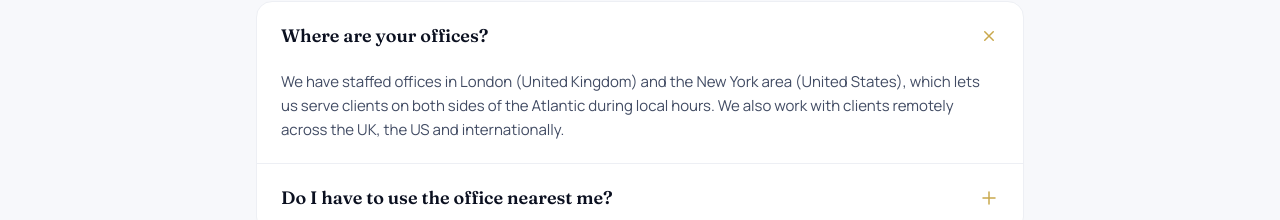
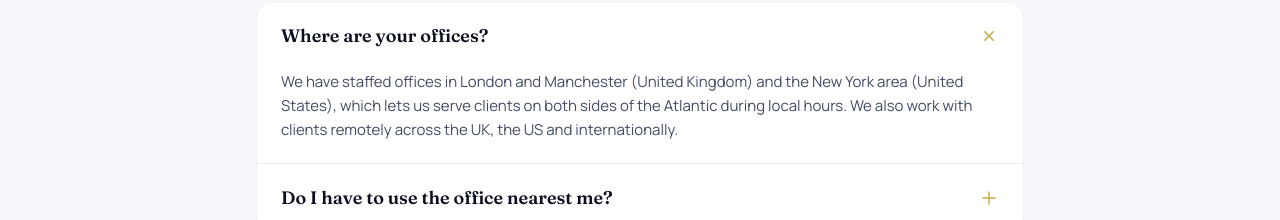
Before and after one commit to usuktaxadvisor/usuk-accountants, a Next.js app: page /locations in a window 1280 px wide. Shown: the part 2333-2553 px from the top of the page. Built offline with nearby package versions, Linux system fonts and the light colour scheme; no server answers.

Commit message:
Update office locations in metadata and FAQs

```diff
--- a/src/app/locations/page.tsx
+++ b/src/app/locations/page.tsx
@@ -10,9 +10,9 @@ const URL = 'https://www.usukaccountants.com/locations';
 const staffed = OFFICES.filter((o) => o.staffed);
 
 export const metadata: Metadata = {
-  title: 'Our Offices — US & UK Tax Accountants in London & New York',
+  title: 'Our Offices — US & UK Tax Accountants in London, Manchester & New York',
   description:
-    'US UK Accountants has offices in London and the New York area, providing specialist US–UK cross-border tax and accounting on both sides of the Atlantic — in person and remotely.',
+    'US UK Accountants has offices in London, Manchester and the New York area, providing specialist US–UK cross-border tax and accounting on both sides of the Atlantic — in person and remotely.',
   alternates: { canonical: URL },
 };
 
@@ -20,7 +20,7 @@ const author = authors.find((a) => a.slug === 'sam-h')!;
 const reviewedBy = authors.find((a) => a.slug === 'katie-m')!;
 
 const faqs = [
-  { q: 'Where are your offices?', a: 'We have staffed offices in London (United Kingdom) and the New York area (United States), which lets us serve clients on both sides of the Atlantic during local hours. We also work with clients remotely across the UK, the US and internationally.' },
+  { q: 'Where are your offices?', a: 'We have staffed offices in London and Manchester (United Kingdom) and the New York area (United States), which lets us serve clients on both sides of the Atlantic during local hours. We also work with clients remotely across the UK, the US and internationally.' },
   { q: 'Do I have to use the office nearest me?', a: 'No. Because we are a single cross-border firm rather than separate national practices, any client gets the full US and UK capability regardless of which office is closest. Many clients work with us entirely remotely.' },
 ];
 
@@ -30,7 +30,7 @@ export default function LocationsHub() {
       url={URL}
       eyebrow="Locations"
       title="Our offices"
-      answer="US UK Accountants has staffed offices in London and the New York area, giving us a genuine presence on both sides of the Atlantic for US–UK cross-border tax and accounting. Wherever you are, you get the full US and UK capability of a single firm — in person at either office, or remotely."
+      answer="US UK Accountants has staffed offices in London, Manchester and the New York area, giving us a genuine presence on both sides of the Atlantic for US–UK cross-border tax and accounting. Wherever you are, you get the full US and UK capability of a single firm — in person at any of our offices, or remotely."
       crumbs={[{ label: 'Locations', href: '/locations' }]}
       author={author}
       reviewedBy={reviewedBy}
```
